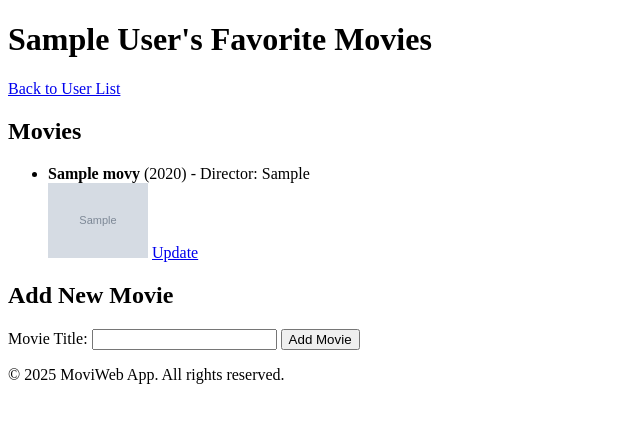
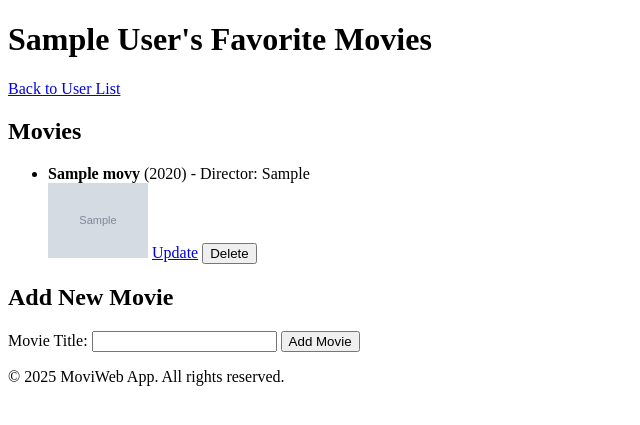
Before and after one commit to nadim00100/MoviWebApp, a Flask app: page /users/1/movies in a window 1280 px wide. Shown: the part 26-451 px from the top of the page, without its empty margins (0-640 px from the left). Run offline with Flask 3, Linux system fonts and the light colour scheme; tables that the repository leaves empty hold one stand-in row (values such as "Sample post"); grey boxes marked "Sample" are stand-in pictures.

Commit message:
FEAT: Implement 'delete movie' functionality

```diff
--- a/app.py
+++ b/app.py
@@ -112,6 +112,24 @@ def list_user_movies(user_id: int):
     return render_template('movies.html', user=user, movies=movies)
 
 
+@app.route('/users/<int:user_id>/movies/<int:movie_id>/edit', methods=['GET'])
+def edit_movie(user_id: int, movie_id: int):
+    """
+    Displays a form to edit the details of a specific movie.
+
+    Args:
+        user_id (int): The ID of the user who owns the movie.
+        movie_id (int): The ID of the movie to be edited.
+    """
+    user = data_manager.get_user_by_id(user_id)
+    movie = data_manager.get_movie_by_id(movie_id)
+
+    if not user or not movie or movie.user_id != user_id:
+        return redirect(url_for('home'))
+
+    return render_template('edit_movie.html', user=user, movie=movie)
+
+
 @app.route('/users/<int:user_id>/movies/<int:movie_id>/update', methods=['POST'])
 def update_movie(user_id: int, movie_id: int):
     """
@@ -143,22 +161,26 @@ def update_movie(user_id: int, movie_id: int):
     return redirect(url_for('list_user_movies', user_id=user.id))
 
 
-@app.route('/users/<int:user_id>/movies/<int:movie_id>/edit', methods=['GET'])
-def edit_movie(user_id: int, movie_id: int):
+@app.route('/users/<int:user_id>/movies/<int:movie_id>/delete', methods=['POST'])
+def delete_movie(user_id: int, movie_id: int):
     """
-    Displays a form to edit the details of a specific movie.
+    Handles the POST request to delete a specific movie from a user's list.
 
     Args:
         user_id (int): The ID of the user who owns the movie.
-        movie_id (int): The ID of the movie to be edited.
+        movie_id (int): The ID of the movie to be deleted.
     """
     user = data_manager.get_user_by_id(user_id)
     movie = data_manager.get_movie_by_id(movie_id)
 
-    if not user or not movie or movie.user_id != user_id:
-        return redirect(url_for('home'))
+    # Basic security check: ensure user exists and movie belongs to that user
+    if user and movie and movie.user_id == user_id:
+        data_manager.delete_movie(movie_id)
+    else:
+        print(f"Attempted to delete movie {movie_id} for user {user_id} but conditions not met.")
+        # In a real app, you might show an error message.
 
-    return render_template('edit_movie.html', user=user, movie=movie)
+    return redirect(url_for('list_user_movies', user_id=user_id))
 
 
 # Main entry point for running the Flask application.
--- a/templates/movies.html
+++ b/templates/movies.html
@@ -18,7 +18,10 @@
                         <br><img src="{{ movie.poster_url }}" alt="{{ movie.name }} Poster" style="width:100px; height:auto;">
                     {% endif %}
                     <a href="{{ url_for('edit_movie', user_id=user.id, movie_id=movie.id) }}">Update</a>
-                    </li>
+                    <form action="{{ url_for('delete_movie', user_id=user.id, movie_id=movie.id) }}" method="POST" style="display:inline;">
+                        <button type="submit">Delete</button>
+                    </form>
+                </li>
             {% endfor %}
         </ul>
     {% else %}
```
